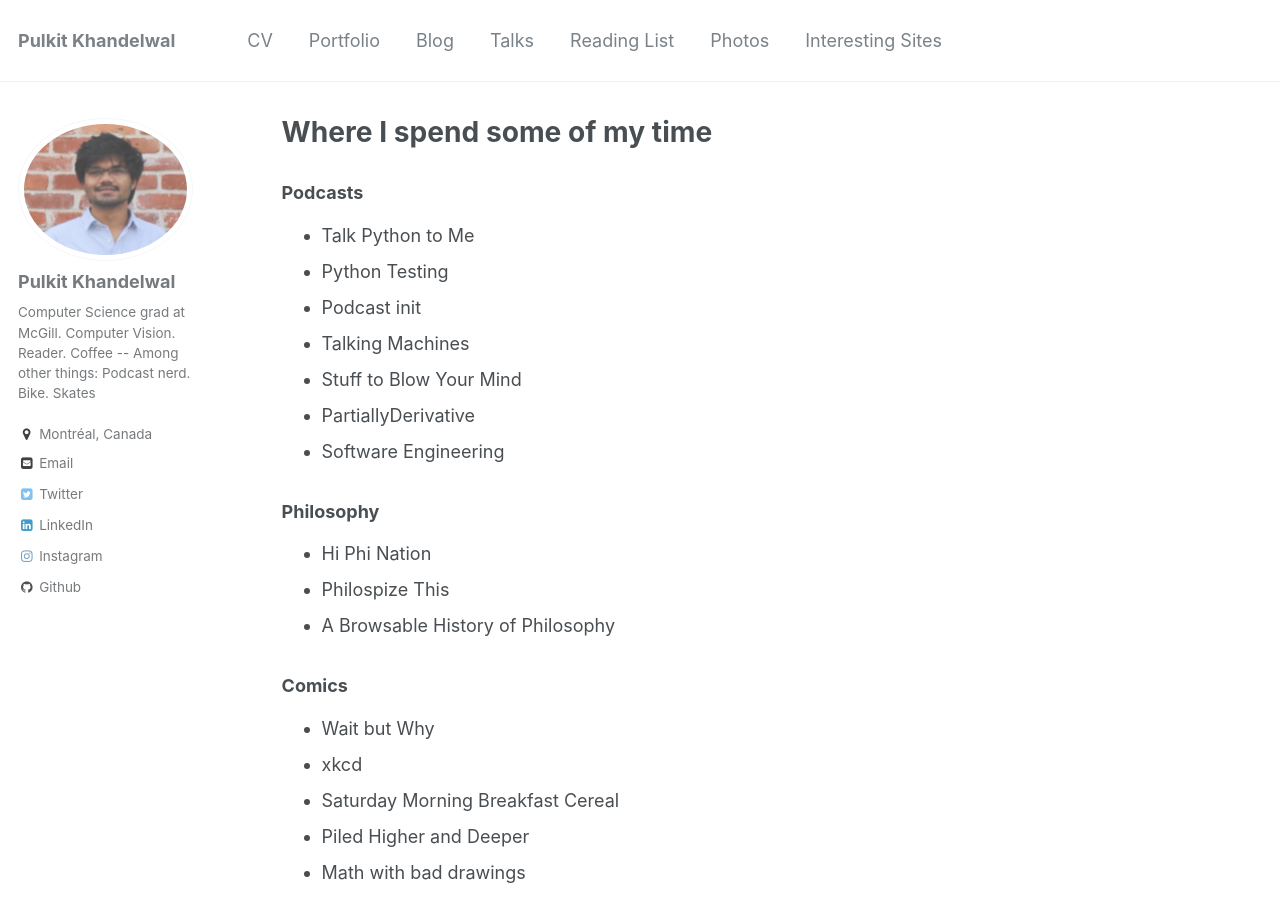
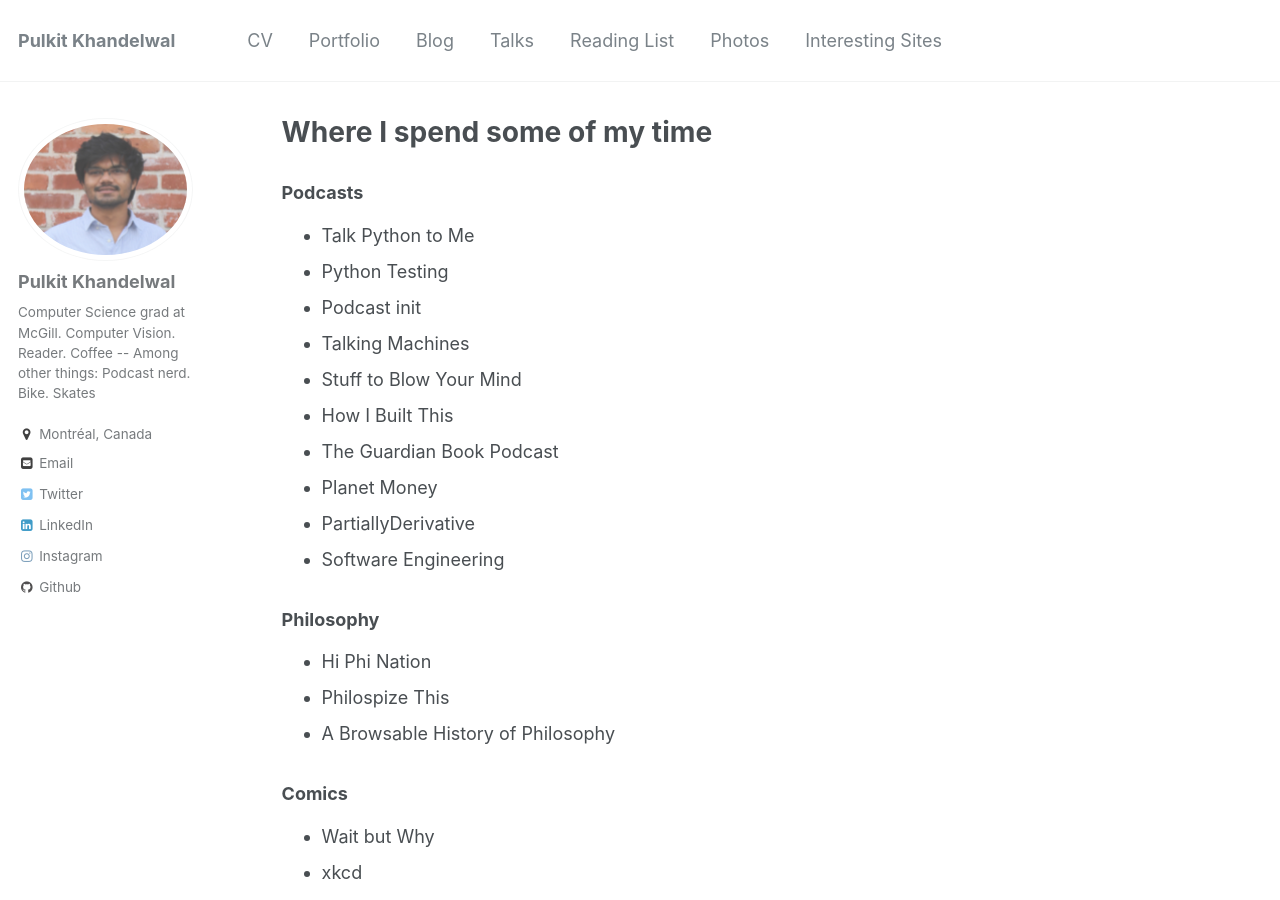
Before and after one commit to Pulkit-Khandelwal/pulkit-khandelwal.github.io, a Jekyll site: the page built from _pages/websites.md, in a window 1280 px wide and 900 px high. Built offline with Jekyll 4.4.1, drawn with Linux system fonts in a browser that asks for light colours.

Commit message:
Update websites.md

```diff
--- a/_pages/websites.md
+++ b/_pages/websites.md
@@ -11,8 +11,12 @@
 * Podcast init
 * Talking Machines
 * Stuff to Blow Your Mind
+* How I Built This
+* The Guardian Book Podcast
+* Planet Money
 * PartiallyDerivative
 * Software Engineering
+
 
 ### Philosophy
 * [Hi Phi Nation](https://hiphination.org/)
```
